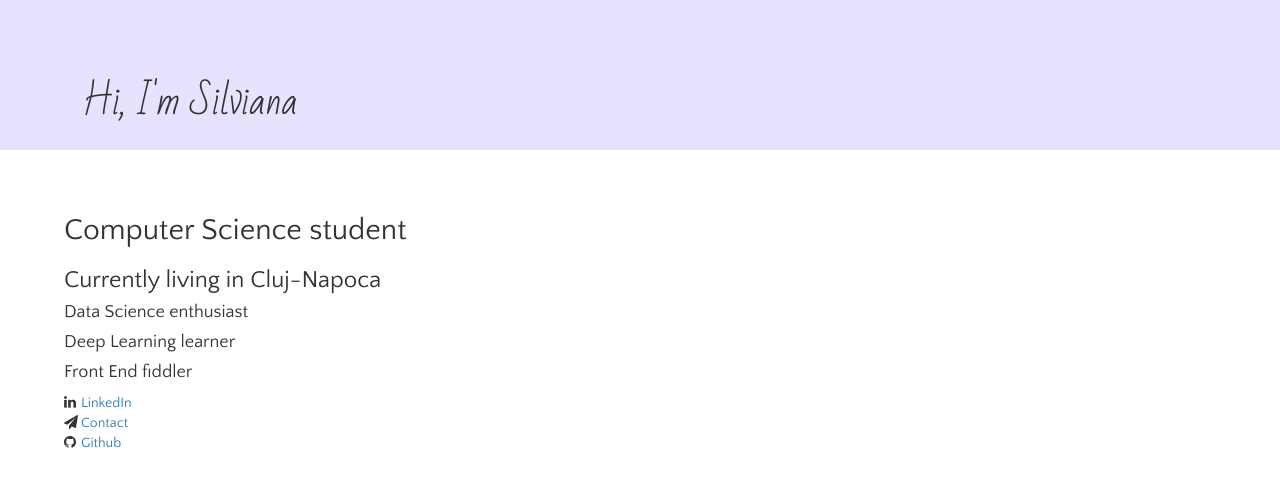
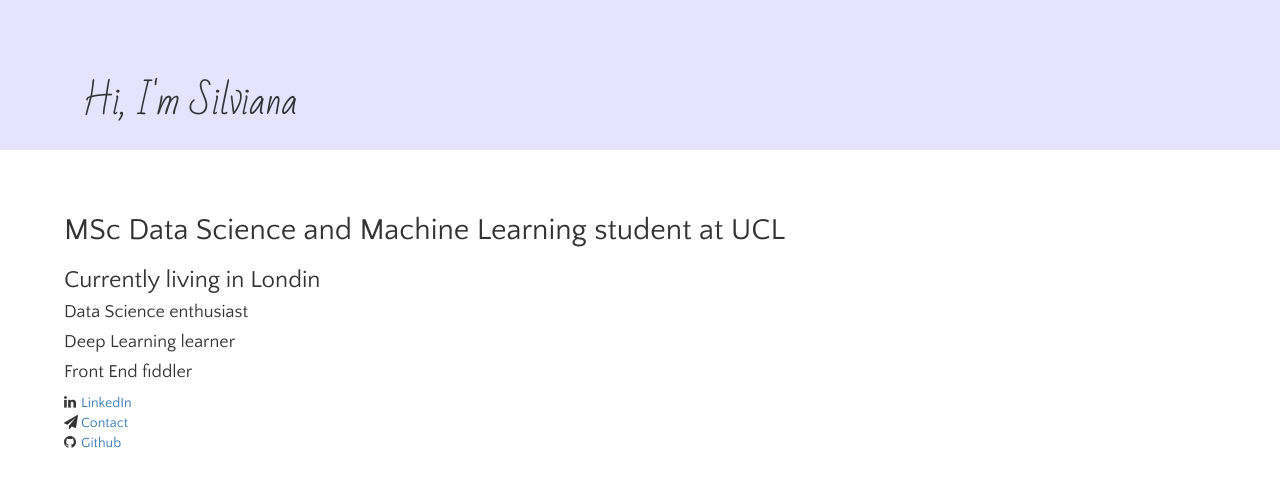
Before and after one commit to silvianacmp/silvianacmp.github.io, a React (Create React App) app: page / in a window 1280 px wide. Shown: the top 486 px of the page. Built offline with nearby package versions, Linux system fonts and the light colour scheme.

Commit message:
Update location

```diff
--- a/src/App.js
+++ b/src/App.js
@@ -15,8 +15,8 @@ class App extends Component {
                 </div>
                 <div className="body">
                     <div className="about">
-                        <h2>Computer Science student</h2>
-                        <h3>Currently living in Cluj-Napoca</h3>
+                        <h2>MSc Data Science and Machine Learning student at UCL</h2>
+                        <h3>Currently living in Londin</h3>
                         <h4>Data Science enthusiast</h4>
                         <h4>Deep Learning learner</h4>
                         <h4>Front End fiddler</h4>
```
